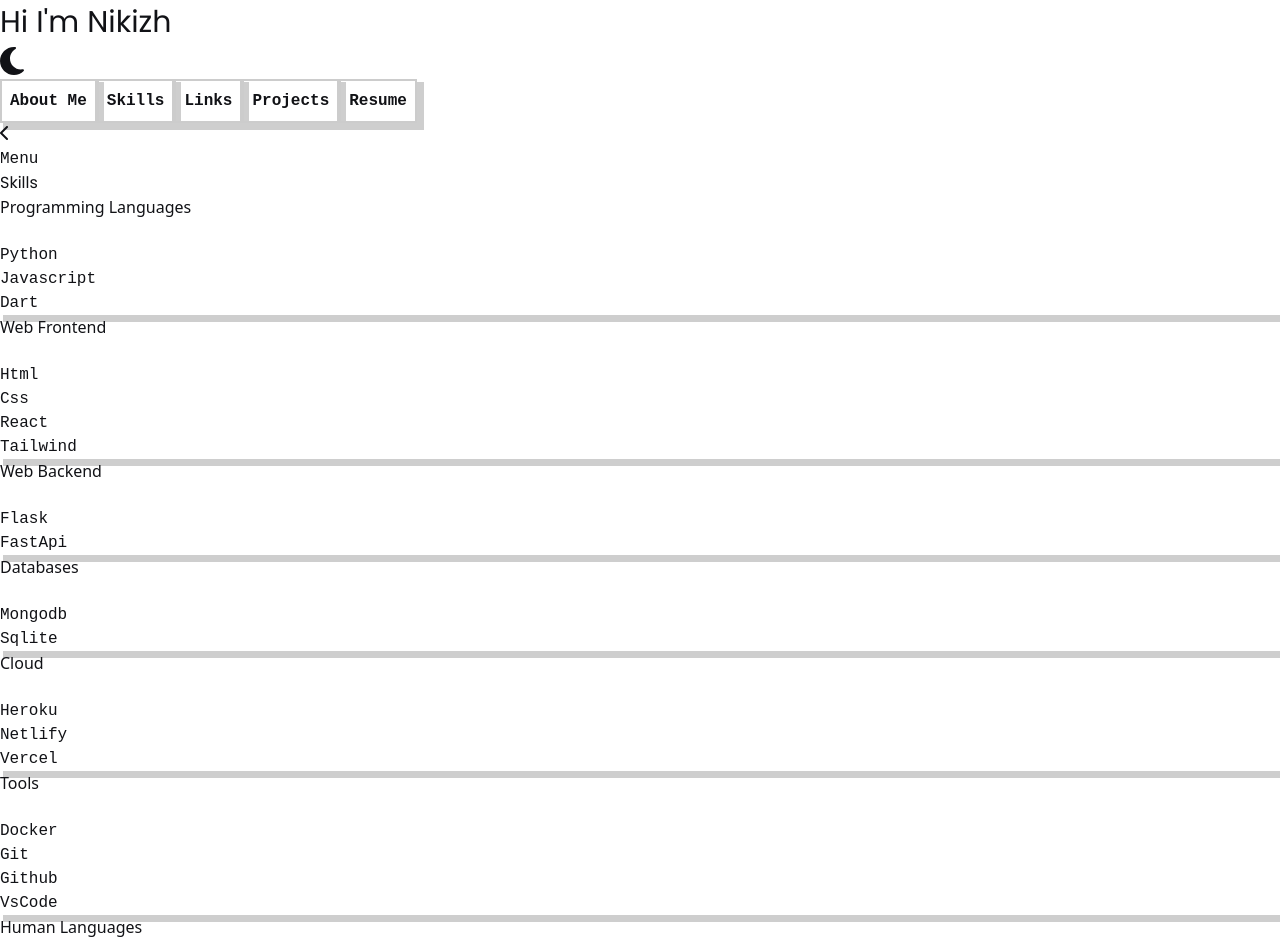
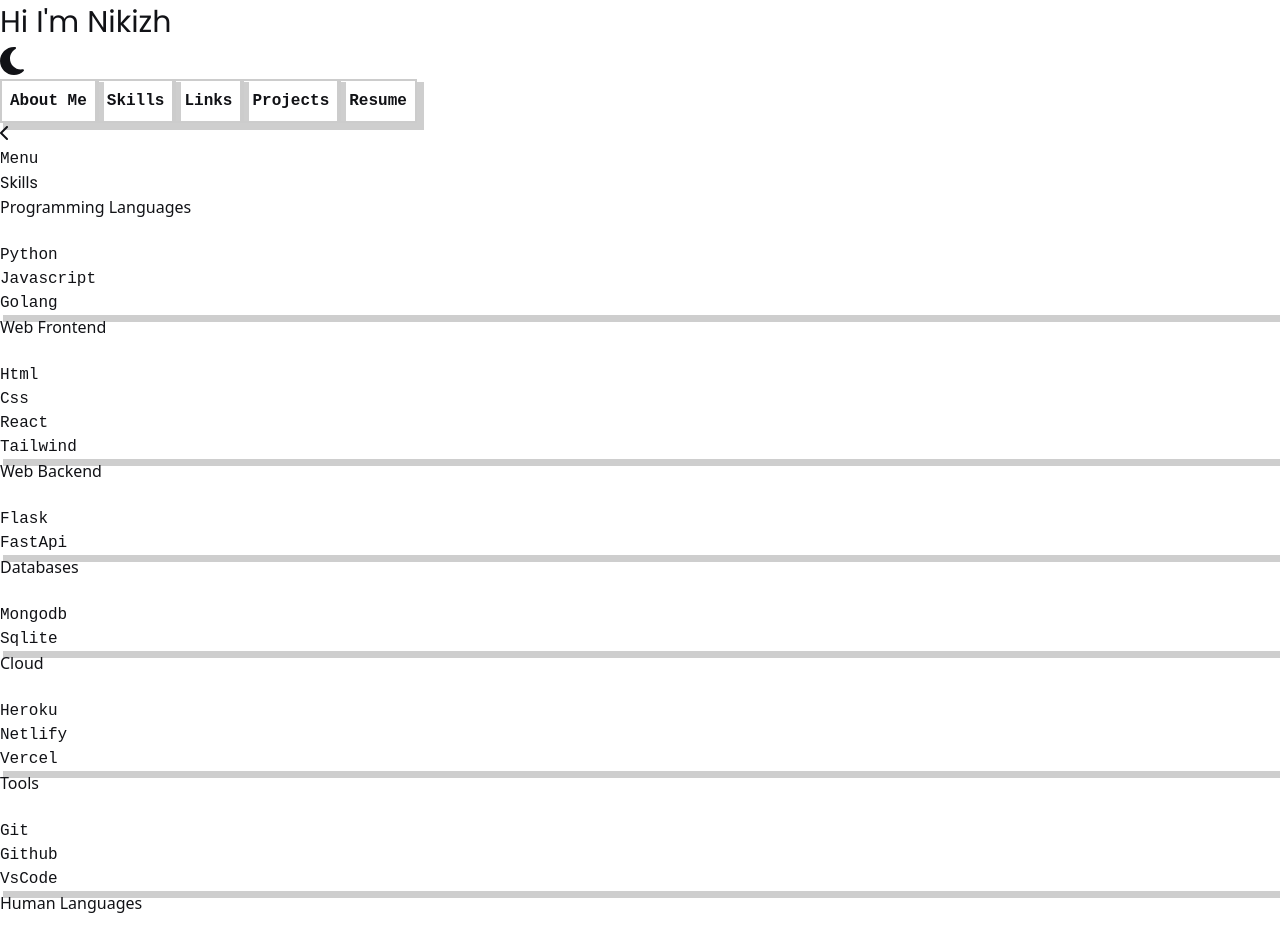
Before and after one commit to Nikizh07/portfolio, a React (Vite) app: page /skills in a window 1280 px wide. Shown: the top 941 px of the page. Built offline with nearby package versions, Linux system fonts and the light colour scheme; a web font is replaced by a local one.

Commit message:
Update skil.js

```diff
--- a/src/data/skil.js
+++ b/src/data/skil.js
@@ -5,7 +5,7 @@
             content: [
                {name: "Python" , icon: ""},
                {name: "Javascript" , icon: ""},
-               {name: "Dart" , icon: ""},
+               {name: "Golang" , icon:""}
 
             ]
         },
@@ -43,7 +43,6 @@
         {
             name: "Tools",
             content: [
-                {name: "Docker" , icon: ""},
                 {name: "Git" , icon: ""},
                 {name: "Github" , icon: ""},
                 {name: "VsCode" , icon: ""}
```
